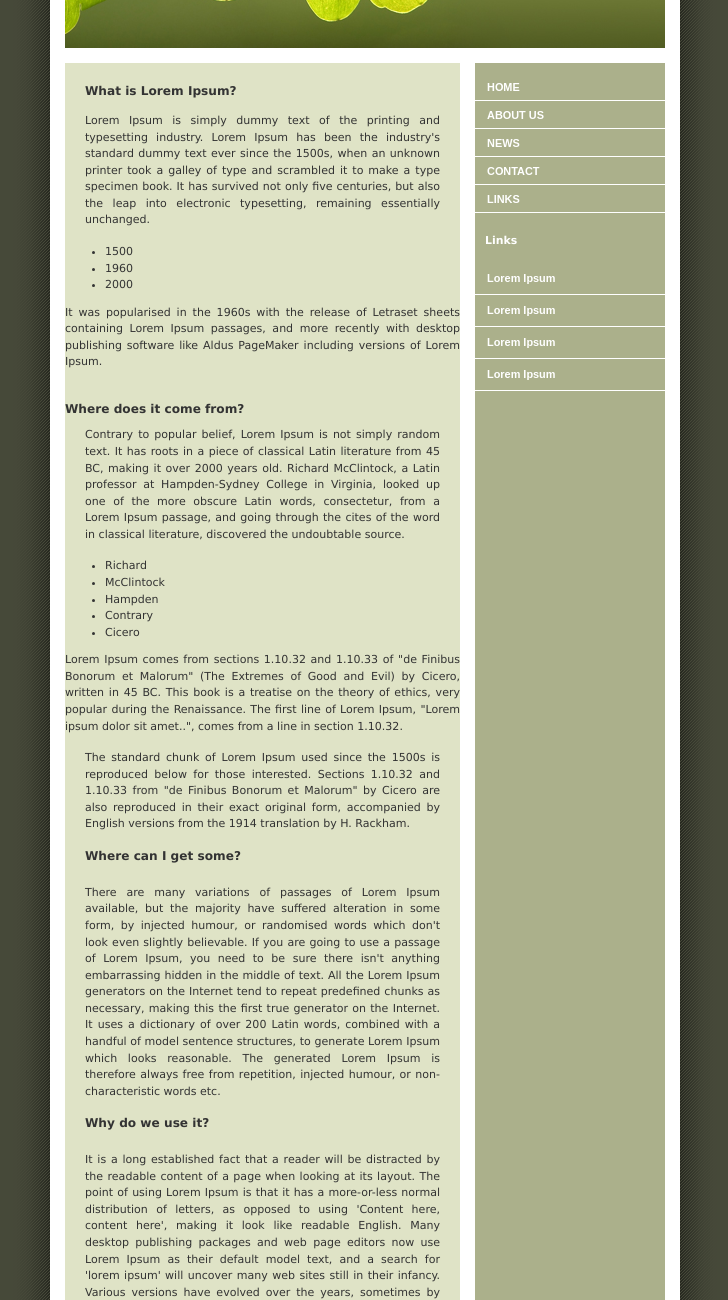
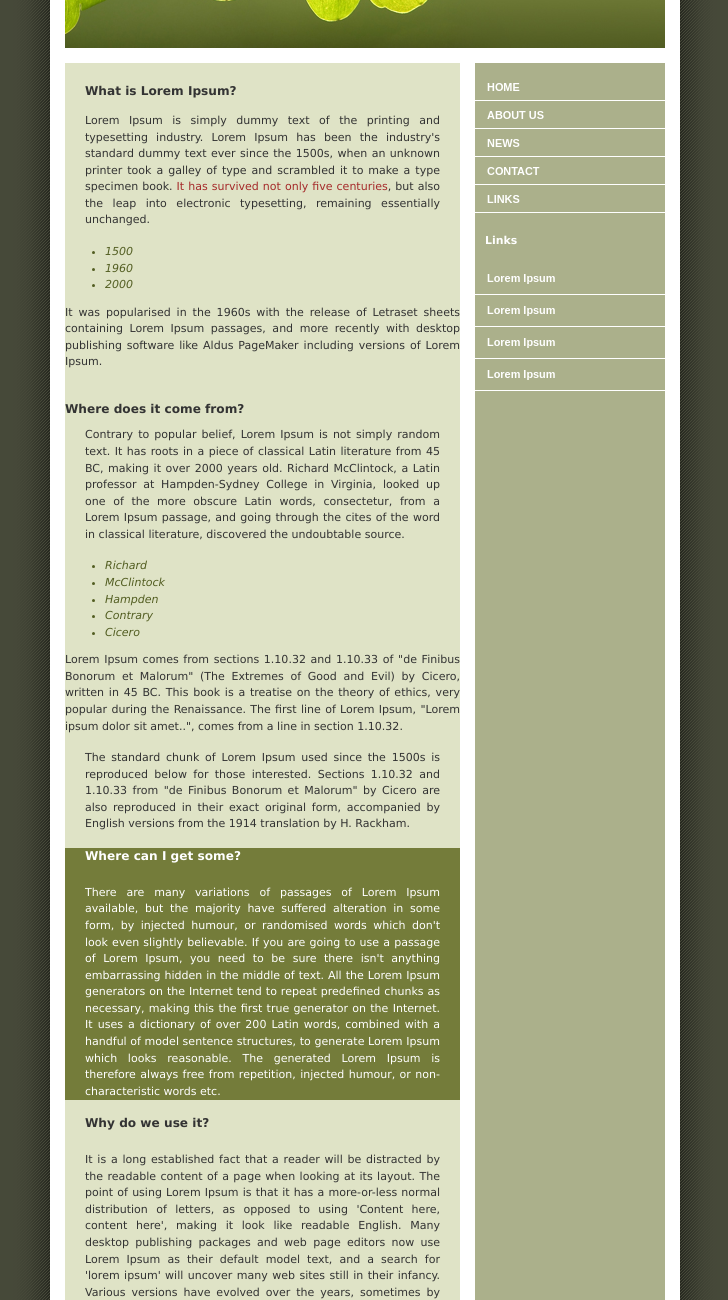
Before and after one commit to AnasAlhealy/FE16-CSS-DAY2-Lead-Partner, a plain HTML site: page Anas/2/index.html in a window 1280 px wide. Shown: the part 267-1567 px from the top of the page, without its empty margins (275-1003 px from the left). Drawn offline with Linux system fonts and the light colour scheme.

Commit message:
intermediate

```diff
--- a/Anas/2/index.html
+++ b/Anas/2/index.html
@@ -14,6 +14,25 @@
 
         h3 {
             font-size: 12pt;
+        }
+
+        #participation {
+            background-color: #747c3a;
+            color: white;
+        }
+
+        #explanation .danger {
+            color: brown;
+            font-style: bold;
+        }
+
+        ul {
+            color: #525d21;
+            font-style: italic;
+        }
+
+        #strong .years {
+            color: #dd8804;
         }
     </style>
 </head>
```
